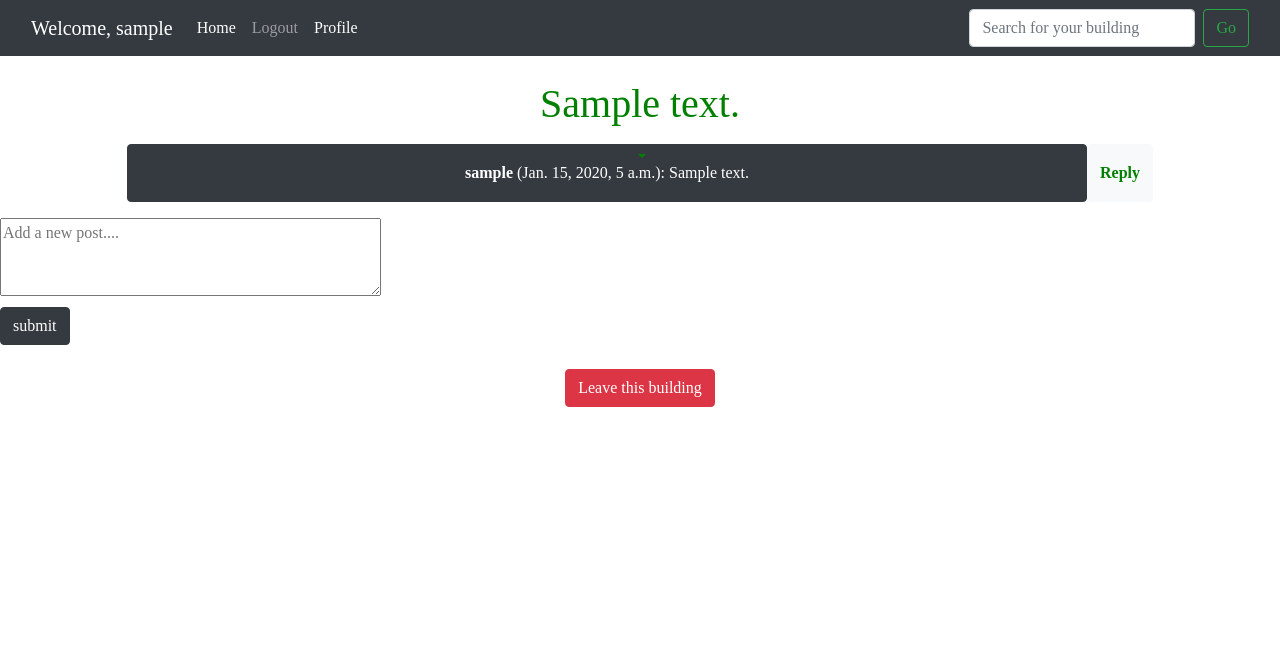
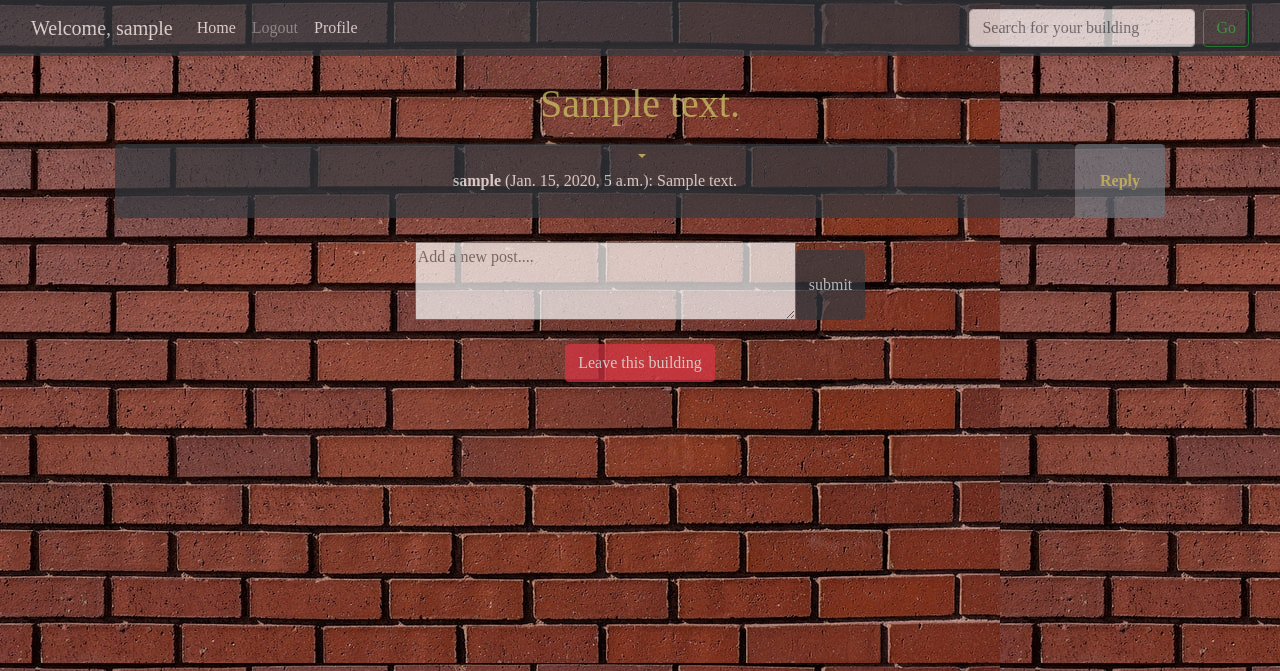
Before and after one commit to cspdevs000/neighborly, a Django app: page /building/1/ in a window 1280 px wide. Shown: the top 671 px of the page. Run offline with Django 4.2, Linux system fonts and the light colour scheme; a user stored in the database is signed in; tables that the repository leaves empty hold one stand-in row (values such as "Sample post"); some libraries are stand-ins or nearby versions.

Commit message:
more styling

```diff
--- a/neighborly/forms.py
+++ b/neighborly/forms.py
@@ -6,7 +6,8 @@ class PostForm(forms.ModelForm):
         label='',
         widget=forms.Textarea(attrs={
             'rows': '3',
-            'placeholder': 'Add a new post....'
+            'placeholder': 'Add a new post....',
+            'width': '50'
         })
     )
     class Meta:
--- a/neighborly/static/neighborly/style.css
+++ b/neighborly/static/neighborly/style.css
@@ -1,17 +1,10 @@
-* {
-    font-family: 'Rokkitt', serif;
-}
-
 h1, h2, h3, h4, h5, p {
     text-align: center;
+    color: white !important;
 }
 
 a {
-    color:green
-}
-
-a:hover {
-    color:green
+    color:rgb(211, 204, 104)
 }
 
 li {
@@ -27,3 +20,9 @@ li {
 .home-header {
     padding: 30px;
 }
+
+#bg {
+    opacity: 0.7;
+    color: white;
+    font-family: 'Rokkitt', serif;
+}
--- a/neighborly/templates/base_generic.html
+++ b/neighborly/templates/base_generic.html
@@ -14,11 +14,10 @@
   integrity="sha384-GJzZqFGwb1QTTN6wy59ffF1BuGJpLSa9DkKMp0DgiMDm4iYMj70gZWKYbI706tWS"
 crossorigin="anonymous">
   <!-- Add additional CSS in static file -->
-  {% comment %} STARTING TO ADD THINGS NOW {% endcomment %}
   {% load static %}
   <link rel="stylesheet" type="text/css" href="{% static 'neighborly/style.css' %}">
 </head>
-<body>
+<body id='bg' style="background-image: url('{% static "neighborly/images/brick1.jpeg"%}');">
   {% include 'neighborly/includes/messages.html' %}
   {% include 'neighborly/navbar.html' %}
   {% block content %}
--- a/neighborly/templates/neighborly/building.html
+++ b/neighborly/templates/neighborly/building.html
@@ -14,47 +14,51 @@
                 <button class="btn btn-dark p-3 w-75" type="button" data-toggle="collapse" data-target="#collapseExample{{ post.id }}" aria-expanded="false" aria-controls="collapseExample{{ post.id }}">
                     <strong>{{ post.user }}</strong> ({{post.pub_date}}): {{ post.body }}
                 </button>
-                <button class="btn btn-light">
+                <button class="btn btn-secondary p-4">
                     <a class="text-decoration-none" href="/post/{{ post.id }}/"><strong>Reply</strong></a>
                 </button>
                 {% if user == post.user %}
                 <div class="nav-item dropdown position-absolute align-right">
                     <a class="nav-link-dark dropdown-toggle align-middle" href="#" id="navbarDropdown" role="button" data-toggle="dropdown" aria-haspopup="true" aria-expanded="false">
                     </a>
-                    <div class="dropdown-menu position-absolute" aria-labelledby="navbarDropdown">
+                    <div class="dropdown-menu position-absolute btn btn-secondary" aria-labelledby="navbarDropdown">
                         <a class="px-4 text-decoration-none" href="/post/edit/{{ post.id }}/">Edit</a>
                         <a class="p-1 text-decoration-none" href="/post/delete/{{ post.id }}/">Delete</a>
                     </div>
                 </div>
                 {% endif %}
             </div>
-            <div class="ml-3 flex-column justify-content-center collapse" id="collapseExample{{ post.id }}">
+            <div class="ml-3 flex justify-content-center collapse" id="collapseExample{{ post.id }}">
+                <div class="flex justify-content-center w-75 px-4 mt-2">
                     <ul>
                     {% for reply in post.reply_set.all %}
-                    <li class="d-flex align-items-start w-75 px-4 mt-2">
-                        <p><strong>{{ reply.user }}</strong> ({{ reply.pub_date }}): {{ reply.body }}</p>
+                        <div class="d-flex justify-content-center p-1">
+                            <button class='btn btn-secondary'><strong>{{ reply.user }}</strong> ({{ reply.pub_date }}): {{ reply.body }}</button>
                             {% if user == reply.user %}
                             <div class="nav-item dropdown">
                                 <a class="nav-link-dark dropdown-toggle" href="#" id="navbarDropdown" role="button" data-toggle="dropdown" aria-haspopup="true" aria-expanded="false">
                                 </a>
-                            <div class="dropdown-menu" aria-labelledby="navbarDropdown">
+                                <div class="dropdown-menu btn btn-secondary" aria-labelledby="navbarDropdown">
                                     <a class='px-4 text-decoration-none' href="/reply/edit/{{ reply.id }}/">Edit</a>
                                     <a class='p-1 text-decoration-none' href="/reply/delete/{{ reply.id }}/">Delete</a>
                                 </div>
                             </div>
+                        </div>
                             {% endif %}
-                    </li>
                     {% endfor %}
                     </ul>
                 </div>
+            </div>
         {% endfor %}
     </div>
-    <div class='add-comment-container mt-3'>
-        <form action='' method='POST'>
+    <div class='flex justify-content-center mt-4'>
+        <form class='d-flex justify-content-center px-5 mt-1' action='' method='POST'>
             {% csrf_token %}
             {{ form }}
             <br />
-            <button class='btn btn-dark mt-1' type="submit">submit</button>
+            <div class='d-flex justify-content-center'>
+            <button class='btn btn-dark mt-2' type="submit">submit</button>
+        </div>
         </form>
     </div>
     <div class='d-flex justify-content-center p-4'>
--- a/neighborly/templates/neighborly/home.html
+++ b/neighborly/templates/neighborly/home.html
@@ -4,7 +4,7 @@
 <div class="bg-gradient-dark text-dark">
 {% comment %} <div class='has-bg-img bg-purple bg-blend-multiply'> {% endcomment %}
   {% comment %} <img class='bg-img' src='../static/neighborly/images/bkgd7.jpeg' alt=''> {% endcomment %}
-  <div class='home-header mt-1'>
+  <div class='home-header mt-2'>
     <h1>Neighborly</h1>
   </div>
   {% if building %}
@@ -24,9 +24,9 @@
     </div>
     <div class='flex justify-content-center'>
       <h3>Search for your building below...</h3>
-      <form class="flex justify-content-center p-3" method="POST" action="{% url 'search' %}">
+      <form class="d-flex justify-content-center px-4 mt-2" method="POST" action="{% url 'search' %}">
         {% csrf_token %}
-        <input class="form-control me-2" type="search" placeholder="Search by address" aria-label="Search" name="searched">
+        <input class="px-4 me-2" type="search" placeholder="Search by address" aria-label="Search" name="searched">
         <br />
         <div class='d-flex justify-content-center p-1 mt-1'>
         <button class="btn btn-outline-success" type="submit">Go</button>
--- a/neighborly/templates/neighborly/index.html
+++ b/neighborly/templates/neighborly/index.html
@@ -4,7 +4,8 @@
    <div class='container'>
       <div class="row justify-content-center mt-5">
          <div class="col-md-10 col-sm-12 text-center">
-            <h1 class="display-2">Welcome to Neighborly</h1>
+            <h2 class="">Welcome to</h2>
+            <h1 class="display-2">Neighborly</h1>
             <p class="mt-3 lead">an application for airing griveances with the people you share a building with</p>
             <div class='d-flex justify-content-center mt-5'>
             {% if user.is_authenticated %}
--- a/neighborly/templates/neighborly/replyedit.html
+++ b/neighborly/templates/neighborly/replyedit.html
@@ -1,8 +1,8 @@
 {% extends "base_generic.html" %}
 
 {% block content %}
-<div class='flex justify-content-center mt-2'>
-    <h1>REPLY EDIT PAGE</h1>
+<div class='flex justify-content-center mt-2 mx-4 btn btn-dark'>
+    <h1>Edit Reply</h1>
     <p>Reply by {{ reply.user }}: {{ reply.body }} ({{reply.pub_date}})</p>
 <div class='add-comment-container'>
     <form method='POST'>
--- a/neighborly/templates/neighborly/search.html
+++ b/neighborly/templates/neighborly/search.html
@@ -2,9 +2,9 @@
 
 {% block content %}
 {% if searched %}
-<h1 class='mt-3'>You searched for {{ searched }}</h1>
+<h2 class='mt-3'>You searched for {{ searched }}</h2>
 <br />
-    {% if result %}
+    {% if results %}
     <ul>
         {% for result in results %}
         <div class='d-flex justify-content-center p-3'>
--- a/templates/registration/login.html
+++ b/templates/registration/login.html
@@ -15,7 +15,7 @@
       </div>
     {% else %}
     <br />
-      <h1 class="p-3">Please login.</h1>
+      <h2 class="p-3 mt-1">Please login.</h2>
   <div class='d-flex justify-content-center mt-1 p-2'>
     <form method="post" action="{% url 'login' %}">
       {% csrf_token %}
--- a/templates/registration/signup.html
+++ b/templates/registration/signup.html
@@ -6,7 +6,7 @@
 
 <p>Already have an account? Then please <a href="{% url 'login'%}">sign in</a>.</p>
 
-<div class='shadow p-5 mb-5 bg-body rounded'>
+<div class='shadow p-5 mb-5 rounded'>
 <form id="signup_form" method="post">
   {% csrf_token %}
   {{ form.as_p }}
```
Also changed, not shown: neighborly/templates/neighborly/post.html (+11 -7 lines), neighborly/templates/neighborly/postdelete.html (+4 -4 lines), neighborly/templates/neighborly/postedit.html (+13 -10 lines), neighborly/templates/neighborly/replydelete.html (+6 -4 lines), neighborly/views.py (+14 -6 lines), neighborly/static/neighborly/images/brick1.jpeg (added). Lines whose indentation alone changed are shown as unchanged.
